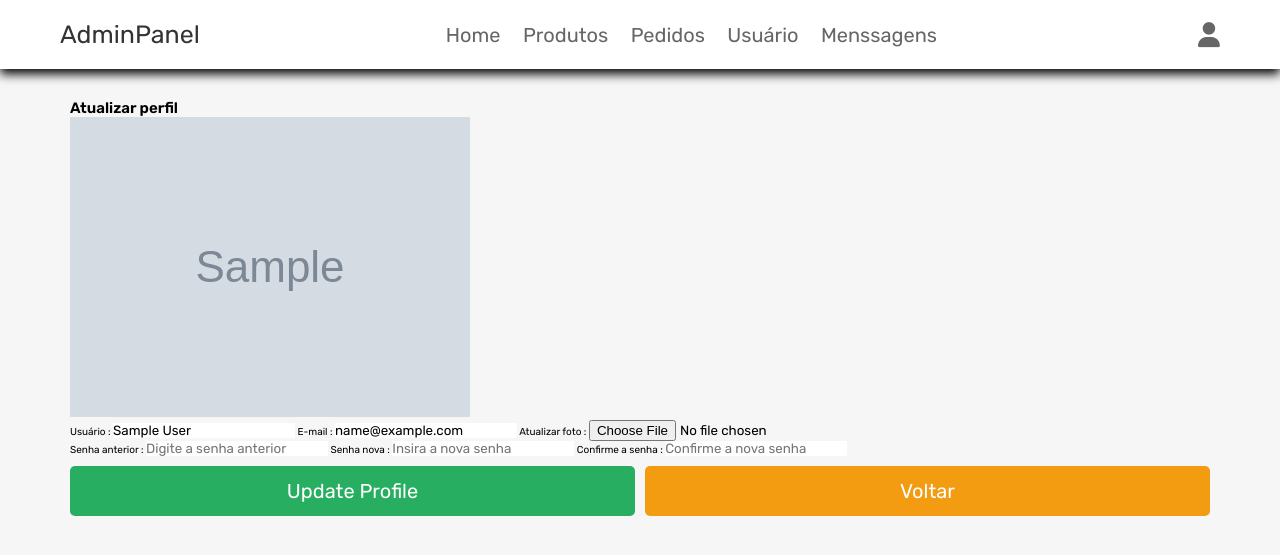
After one commit to NatanPereira002/TCC, a PHP site: page /admin_update_profile.php in a window 1280 px wide. The commit adds this page. Shown: the top 555 px of the page. Run offline with PHP 8.4, Linux system fonts and the light colour scheme; the visitor is signed in with stand-in values (Sample User, id 1); tables that the repository leaves empty or names only in its code hold one stand-in row (values such as "Sample post"); grey boxes marked "Sample" are stand-in pictures; some libraries are stand-ins or nearby versions.

Commit message:
metade do video 2

```diff
--- /dev/null
+++ b/admin_header.php
@@ -0,0 +1,57 @@
+<?php
+
+if(isset($message)){
+   foreach($message as $message){
+      echo '
+      <div class="message">
+         <span>'.$message.'</span>
+         <i class="fas fa-times" onclick="this.parentElement.remove();"></i>
+      </div>
+      ';
+   }
+}
+
+?>
+
+<header class="header">
+
+   <div class="flex">
+
+      <a href="admin_page.php" class="logo">Admin<span>Panel</span></a>
+
+      <nav class="navbar">
+         <a href="admin_page.php">Home</a>
+         <a href="admin_products.php">Produtos</a>
+         <a href="admin_orders.php">Pedidos</a>
+         <a href="admin_users.php">Usuário</a>
+         <a href="admin_contacts.php">Menssagens</a>
+      </nav>
+
+      <div class="icons">
+         <div id="menu-btn" class="fas fa-bars"></div>
+         <div id="user-btn" class="fas fa-user"></div>
+      </div>
+
+      <div class="profile">
+         <?php
+            $select_profile = $conn->prepare("SELECT * FROM `users` WHERE id = ?");
+            $select_profile->execute([$admin_id]);
+            $fetch_profile = $select_profile->fetch(PDO::FETCH_ASSOC);
+         ?>
+         <img src="uploaded_img/<?= $fetch_profile['image']; ?>" alt="">
+         <p><?= $fetch_profile['name']; ?></p>
+         <a href="admin_update_profile.php" class="btn">Atualizar perfil</a>
+         <a href="logout.php" class="delete-btn">Sair</a>
+         <div class="flex-btn">
+            <a href="login.php" class="option-btn">Entrar</a>
+            <a href="register.php" class="option-btn">Registrar</a>
+         </div>
+      </div>
+
+
+
+
+
+   </div>
+
+</header>
--- /dev/null
+++ b/admin_update_profile.php
@@ -0,0 +1,83 @@
+<?php
+
+@include 'config.php';
+
+session_start();
+
+$admin_id = $_SESSION['admin_id'];
+
+if(!isset($admin_id)){
+   header('location:login.php');
+}
+
+?>
+
+<!DOCTYPE html>
+<html lang="pt-br">
+<head>
+   <meta charset="UTF-8">
+   <meta http-equiv="X-UA-Compatible" content="IE=edge">
+   <meta name="viewport" content="width=device-width, initial-scale=1.0">
+   <title>Atualizar perfil do administrador</title>
+
+  <!-- Links da fonte-->
+  <link rel="stylesheet" href="https://cdnjs.cloudflare.com/ajax/libs/font-awesome/6.1.1/css/all.min.css">
+
+ <!--Links da custumização-->
+ <link rel="stylesheet" href="css/components.css">
+
+</head>
+<body>
+
+<?php include 'admin_header.php'; ?>
+
+<section class="update-profile">
+
+   <h1 class="title">Atualizar perfil</h1>
+
+   <form action="" method="POST" enctype="multipart/form-data">
+      <img src="uploaded_img/<?= $fetch_profile['image']; ?>" alt="">
+      <div class="flex">
+         <div class="inputBox">
+            <span>Usuário :</span>
+            <input type="text" name="name" value="<?= $fetch_profile['name']; ?>" placeholder="Atualizar nome de usuário" required class="box">
+            <span>E-mail :</span>
+            <input type="email" name="email" value="<?= $fetch_profile['email']; ?>" placeholder="Atualizar e-mail" required class="box">
+            <span>Atualizar foto :</span>
+            <input type="file" name="image" accept="image/jpg, image/jpeg, image/png" class="box">
+            <input type="hidden" name="old_image" value="<?= $fetch_profile['image']; ?>">
+         </div>
+         <div class="inputBox">
+            <input type="hidden" name="old_pass" value="<?= $fetch_profile['password']; ?>">
+            <span>Senha anterior :</span>
+            <input type="password" name="update_pass" placeholder="Digite a senha anterior" class="box">
+            <span>Senha nova :</span>
+            <input type="password" name="new_pass" placeholder="Insira a nova senha" class="box">
+            <span>Confirme a senha :</span>
+            <input type="password" name="confirm_pass" placeholder="Confirme a nova senha" class="box">
+         </div>
+      </div>
+      <div class="flex-btn">
+         <input type="submit" class="btn" value="update profile" name="update_profile">
+         <a href="admin_page.php" class="option-btn">Voltar</a>
+      </div>
+   </form>
+
+</section>
+
+
+
+
+
+
+
+
+
+
+
+
+
+<script src="js/script.js"></script>
+
+</body>
+</html>
--- a/css/components.css
+++ b/css/components.css
@@ -69,6 +69,7 @@ section {
   padding: 1.3rem 3rem;
   text-transform: capitalize;
   cursor: pointer;
+  text-align: center;
 }
 
 .btn {
@@ -87,6 +88,16 @@ section {
 .delete-btn:hover,
 .option-btn:hover {
   background-color: var(--black);
+}
+
+.flex-btn {
+  display: flex;
+  flex-wrap: wrap;
+  gap: 1rem;
+}
+
+.flex-btn > * {
+  flex: 1;
 }
 
 .message {
@@ -166,6 +183,108 @@ section {
   text-decoration: underline;
 }
 
+.header {
+  background: var(--white);
+  position: sticky;
+  top: 0;
+  left: 0;
+  right: 0;
+  z-index: 1000;
+  box-shadow: var(--box-shadow);
+}
+
+.header .flex {
+  display: flex;
+  align-items: center;
+  justify-content: space-between;
+  padding: 2rem;
+  margin: 0 auto;
+  max-width: 1200px;
+  position: relative;
+}
+
+.header .flex .logo {
+  font-size: 2.5rem;
+  color: var(--black);
+}
+
+.header .flex .logo span {
+  color: var(--green);
+}
+
+.header .flex .navbar a {
+  margin: 0 1rem;
+  font-size: 2rem;
+  color: var(--light-color);
+}
+
+.header .flex .navbar a:hover {
+  text-decoration: underline;
+  color: var(--green);
+}
+
+.header .flex .icons > * {
+  font-size: 2.5rem;
+  color: var(--light-color);
+  cursor: pointer;
+  margin-left: 1.5rem;
+}
+
+.header .flex .icons > *:hover {
+  color: var(--green);
+}
+
+.header .flex .icons a span,
+.header .flex .icons a i {
+  color: var(--light-color);
+}
+
+.header .flex .icons a:hover span,
+.header .flex .icons a:hover i {
+  color: var(--green);
+}
+
+.header .flex .icons a span {
+  font-size: 2rem;
+}
+
+#menu-btn {
+  display: none;
+}
+
+.header .flex .profile {
+  position: absolute;
+  top: 120%;
+  right: 2rem;
+  box-shadow: var(--box-shadow);
+  border: var(--border);
+  border-radius: 0.5rem;
+  padding: 2rem;
+  text-align: center;
+  background-color: var(--white);
+  width: 33rem;
+  display: none;
+  animation: fadeIn 0.2s linear;
+}
+
+.header .flex .profile.active {
+  display: inline-block;
+}
+
+.header .flex .profile img {
+  height: 15rem;
+  width: 15rem;
+  margin-bottom: 1rem;
+  border-radius: 50%;
+  object-fit: cover;
+}
+
+.header .flex .profile p {
+  padding: 0.5rem 0;
+  font-size: 2rem;
+  color: var(--light-color);
+}
+
 /* media queries*/
 
 @media (max-width: 991px) {
--- a/home.php
+++ b/home.php
@@ -22,9 +22,9 @@ if(!isset($user_id)){
 </head>
 <body>
 
-<h1> Página inicial </h1>
+<h1>Página inicial</h1>
 
-<a href="logout.php">Logout</a>
+<a href="logout.php">Sair</a>
 
 </body>
 </html>
--- /dev/null
+++ b/js/script.js
@@ -0,0 +1,18 @@
+let navbar = document.querySelector(".header .flex .navbar");
+
+document.querySelector("#menu-btn").onclick = () => {
+  navbar.classList.toggle("active");
+  profile.classList.remove("active");
+};
+
+let profile = document.querySelector(".header .flex .profile");
+
+document.querySelector("#user-btn").onclick = () => {
+  profile.classList.toggle("active");
+  navbar.classList.remove("active");
+};
+
+window.onscroll = () => {
+  profile.classList.remove("active");
+  navbar.classList.remove("active");
+};
--- a/registro.php
+++ b/registro.php
@@ -58,7 +58,7 @@ else{
         <meta charset="UTF-8">
         <meta http-equiv="X-UA-Compatible" content="IE=edge">
         <meta name="viewport" content="width=device-width, initial-scale=1.0">
-        <title>Cadastrar</title>
+        <title>Cadastro</title>
 
         <!--Links da fonte-->
         <link rel="stylesheet" href="https://cdnjs.cloudflare.com/ajax/libs/font-awesome/6.1.1/css/all.min.css">
@@ -91,7 +91,7 @@ if(isset($message)){
                 <input type="text" name="name" class="box" placeholder="Nome comleto" required>
                 <input type="email" name="email" class="box" placeholder="Seu E-mail" required>
                 <input type="password" name="pass" class="box" placeholder="Senha" required>
-                <input type="password" name="cpass" class="box" placeholder="Confirma senha" required>
+                <input type="password" name="cpass" class="box" placeholder="Confirme a senha" required>
                 <input type="file" name="image" class="box" required accept="image/jpg, image/jpeg, image/png">
                 <input type="submit" value="Cadastrar" class="btn" name="submit">
                 <p>Você já possue uma conta?<a href="login.php"> Entrar</a></p>
```
Also changed, not shown: other parts of css/components.css (+47 -0 lines), admin_page.php (+23 -2 lines), login.php (+4 -4 lines).
